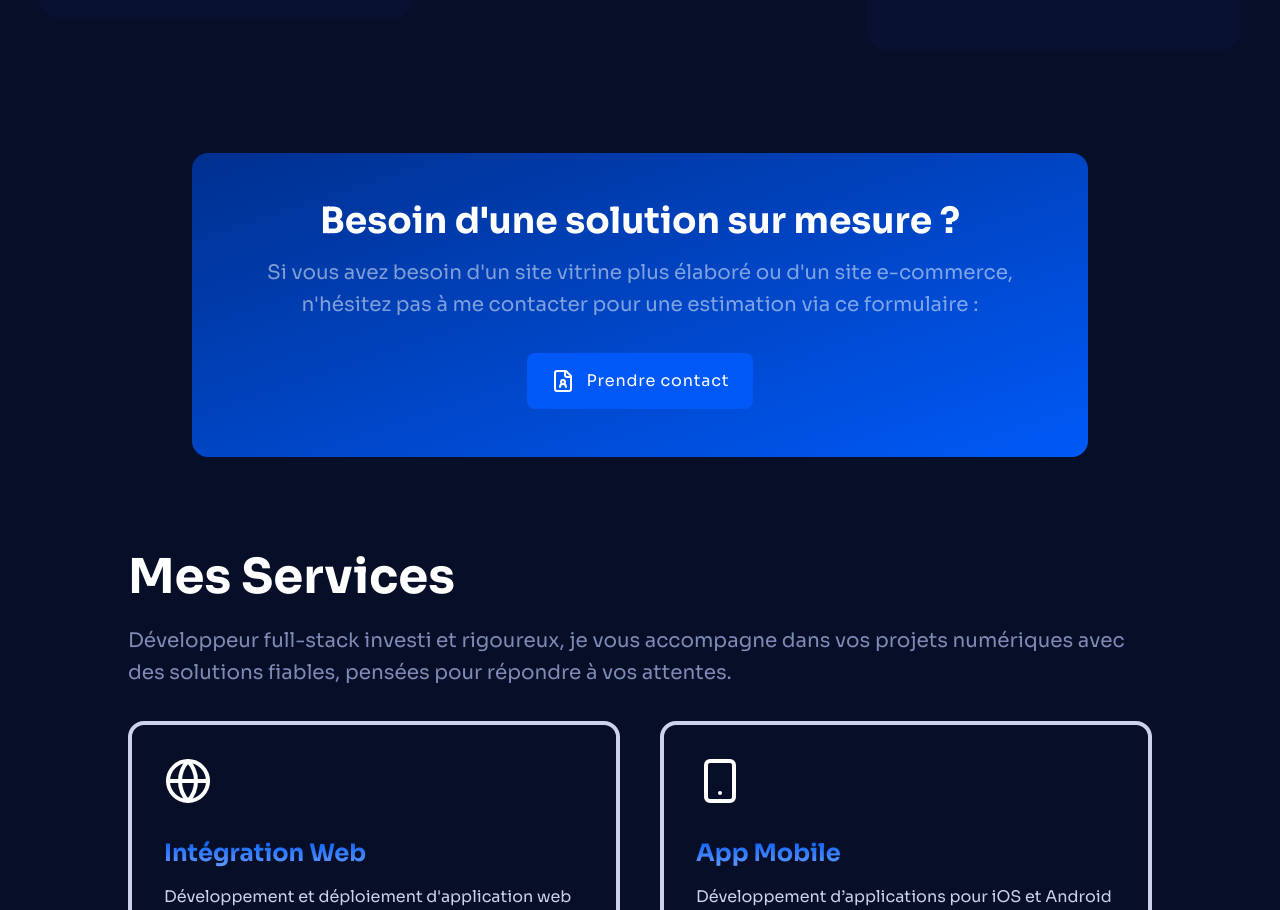
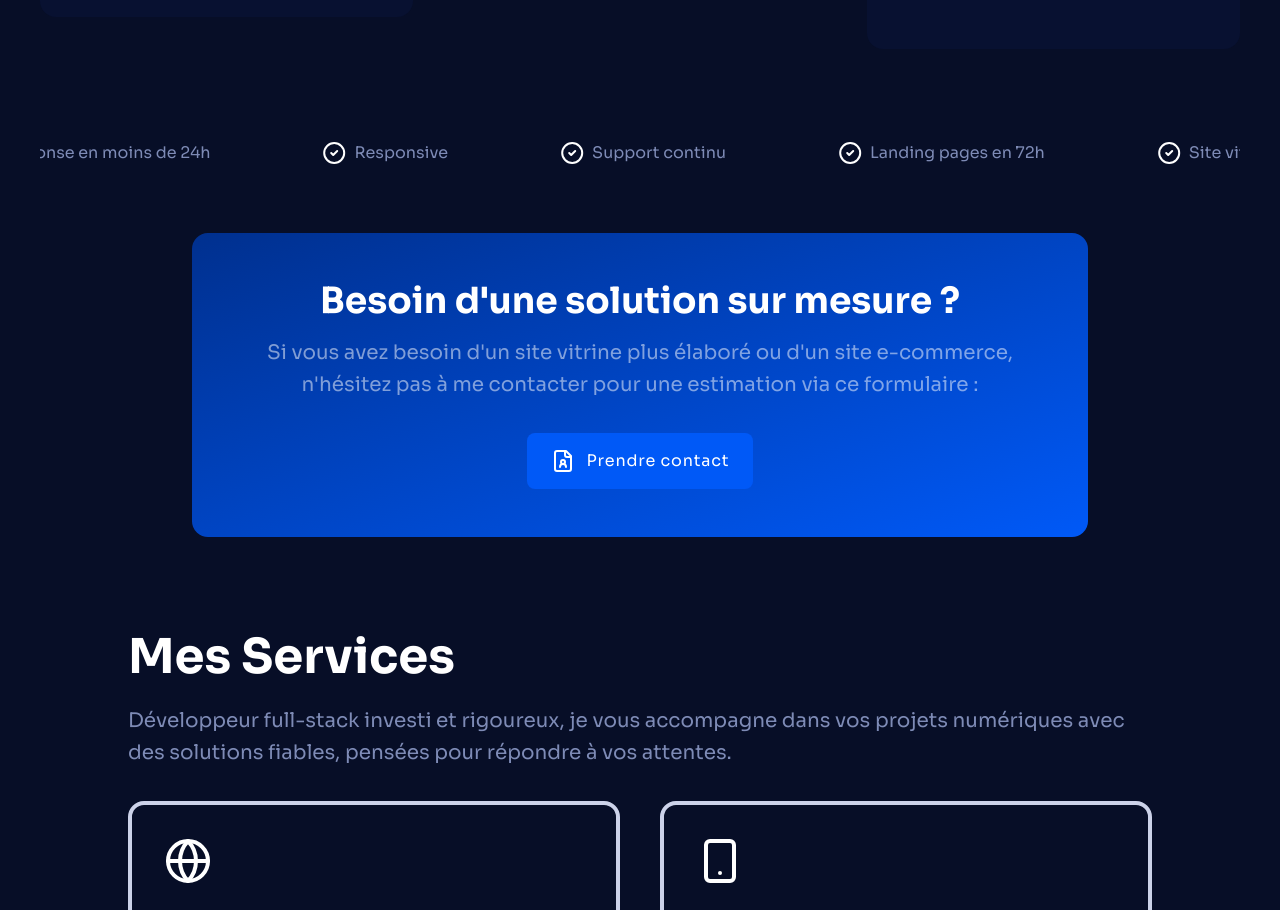
Before and after one commit to OnaFlorent/RealWeb-Expertise, a React (Vite) app: page / in a window 1280 px wide. Shown: the part 3531-4441 px from the top of the page. Built offline with nearby package versions, Linux system fonts and the light colour scheme.

Commit message:
Pricing/Services

```diff
--- a/src/components/Pricing.jsx
+++ b/src/components/Pricing.jsx
@@ -5,6 +5,7 @@ import { Container } from "./Container";
 import { CirclePlus, CircleMinus } from "lucide-react";
 import { useState } from "react";
 import { Button } from "./Button";
+import { Services } from "./theme/Services";
 
 export const Pricing = () => {
   const visibleFeatureCount = 5;
@@ -66,7 +67,7 @@ export const Pricing = () => {
                           <img
                             src={feature.included ? icoCheck : icoUncheck}
                             alt={
-                              feature.included ? "Icon-check" : "Icon-uncheck"
+                              feature.included ? "Icon_check" : "Icon_uncheck"
                             }
                             width={24}
                             height={24}
@@ -126,6 +127,7 @@ export const Pricing = () => {
             );
           })}
         </div>
+        <Services />
       </Container>
     </div>
   );
--- /dev/null
+++ b/src/components/theme/Services.jsx
@@ -0,0 +1,63 @@
+import { services } from "../../constants";
+import { icoCheck } from "../../assets";
+import { motion, useAnimation } from "framer-motion";
+import { useState, useEffect } from "react";
+
+export const Services = () => {
+  const controls = useAnimation();
+  const [isHovered, setIsHovered] = useState(false);
+
+  useEffect(() => {
+    controls.start({
+      x: ["0%", "-50%"],
+      transition: {
+        duration: 30,
+        ease: "linear",
+        repeat: Infinity,
+      },
+    });
+  }, [controls]);
+
+  useEffect(() => {
+    if (isHovered) {
+      controls.stop();
+    } else {
+      controls.start({
+        x: ["0%", "-50%"],
+        transition: {
+          duration: 30,
+          ease: "linear",
+          repeat: Infinity,
+        },
+      });
+    }
+  }, [isHovered, controls]);
+
+  return (
+    <div
+      className="overflow-hidden py-5"
+      onMouseEnter={() => setIsHovered(true)}
+      onMouseLeave={() => setIsHovered(false)}
+    >
+      <motion.div
+        animate={controls}
+        className="flex space-x-10 sm:space-x-14 lg:space-x-20 w-max py-2"
+      >
+        {[...services, ...services].map((service, index) => (
+          <div key={`${service.id}-${index}`} className="flex items-center space-x-2 px-4">
+            <img
+              src={icoCheck}
+              alt="Icon_check"
+              width={24}
+              height={24}
+              className="filter brightness-0 invert pointer-events-none"
+            />
+            <span className="text-n-5 body-2 whitespace-nowrap">
+              {service.title}
+            </span>
+          </div>
+        ))}
+      </motion.div>
+    </div>
+  );
+};
--- a/src/constants/index.js
+++ b/src/constants/index.js
@@ -72,6 +72,33 @@ export const tools = [
     image: logoFirebase,
     title: "FIREBASE",
   },
+];
+
+export const services = [
+  {
+    id: " 0",
+    title: "Disponible 7jours/7",
+  },
+  {
+    id: "1",
+    title: "Réponse en moins de 24h",
+  },
+  {
+    id: "2",
+    title: "Responsive"
+  },
+  {
+    id: "3",
+    title: "Support continu"
+  },
+  {
+    id: "4",
+    title: "Landing pages en 72h"
+  },
+  {
+    id: "5",
+    title: "Site vitrine en 48h"
+  }
 ];
 
 export const features = [
```
